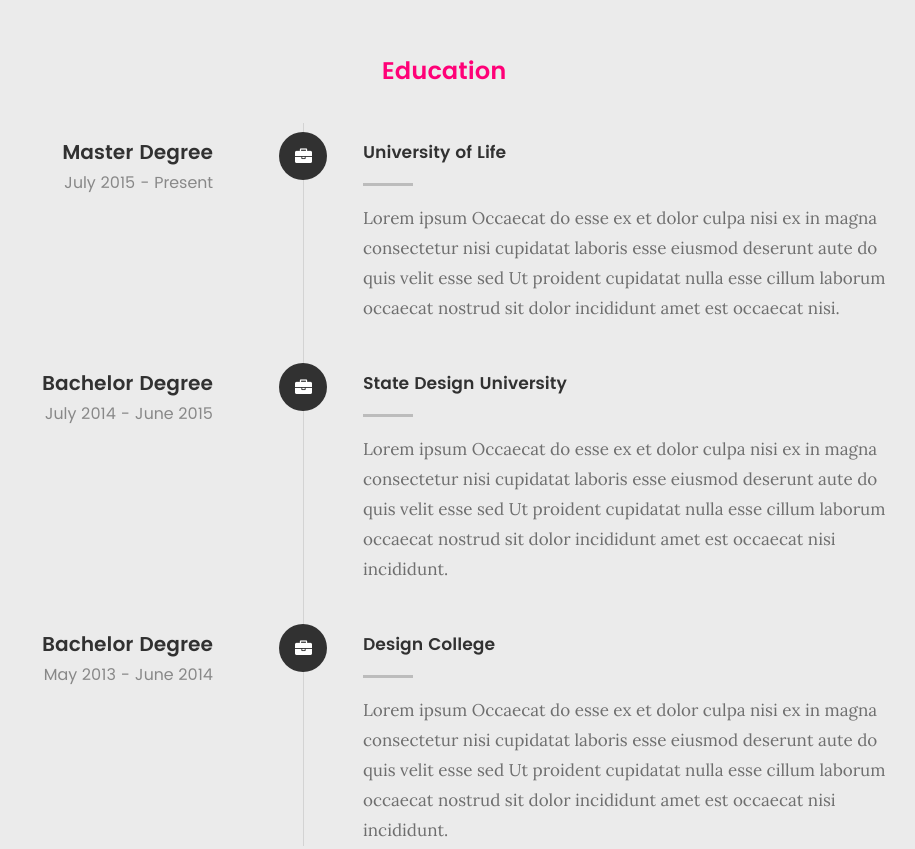
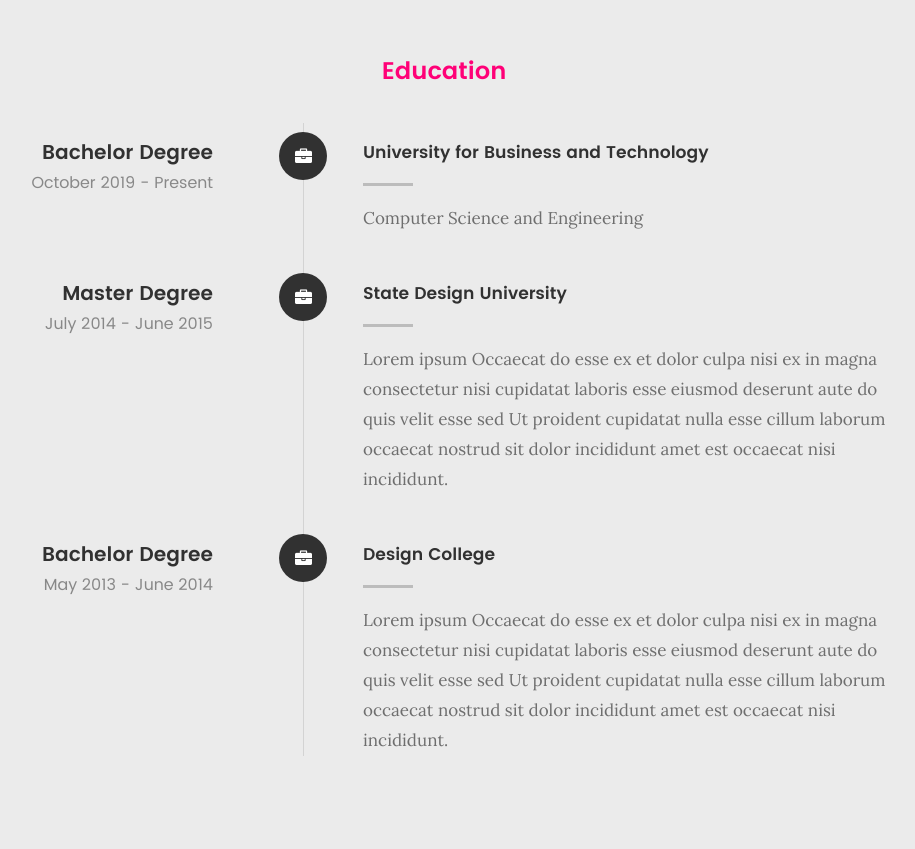
Before and after one commit to TeutaNuredini/Portfolio, a plain HTML site: page Portofolio/Portofolio/index.html in a window 1280 px wide. Shown: the part 3131-3980 px from the top of the page, without its empty margins (196-1111 px from the left). Drawn offline with Linux system fonts and the light colour scheme; files whose address does not match are found by name.

Commit message:
added icon

```diff
--- a/Portofolio/Portofolio/index.html
+++ b/Portofolio/Portofolio/index.html
@@ -28,7 +28,7 @@
 
    <!-- favicons
 	================================================== -->
-	<link rel="icon" type="image/png" href="favicon.png">
+	<link rel="icon" type="image/jpg" href="faviconn.jpg">
 
 </head>
 
@@ -54,7 +54,6 @@
 						<li><a class="smoothscroll"  href="#portfolio" title="">Portfolio</a></li>
 						<li><a class="smoothscroll"  href="#services" title="">Services</a></li>
 						<li><a class="smoothscroll"  href="#contact" title="">Contact</a></li>
-						<li><a href="styles.html" title="">Style Demo</a></li>
 					</ul>
 				</nav>
    		</div> <!-- /top-bar -->
@@ -303,13 +302,13 @@
 	   				</div>
 
 	   				<div class="timeline-header">
-	   					<h3>Master Degree</h3>
-	   					<p>July 2015 - Present</p>
+	   					<h3>Bachelor Degree</h3>
+	   					<p>October 2019 - Present</p>
 	   				</div>
 
 	   				<div class="timeline-content">
-	   					<h4>University of Life</h4>
-	   					<p>Lorem ipsum Occaecat do esse ex et dolor culpa nisi ex in magna consectetur nisi cupidatat laboris esse eiusmod deserunt aute do quis velit esse sed Ut proident cupidatat nulla esse cillum laborum occaecat nostrud sit dolor incididunt amet est occaecat nisi.</p>
+	   					<h4>University for Business and Technology</h4>
+	   					<p>Computer Science and Engineering</p>
 	   				</div>
 
 	   			</div> <!-- /timeline-block -->
@@ -321,7 +320,7 @@
 	   				</div>
 
 	   				<div class="timeline-header">
-	   					<h3>Bachelor Degree</h3>
+	   					<h3>Master Degree</h3>
 	   					<p>July 2014 - June 2015</p>
 	   				</div>
 
```
Also changed, not shown: Portofolio/Portofolio/favicon1.jpg (added), Portofolio/Portofolio/faviconn.jpg (added).
